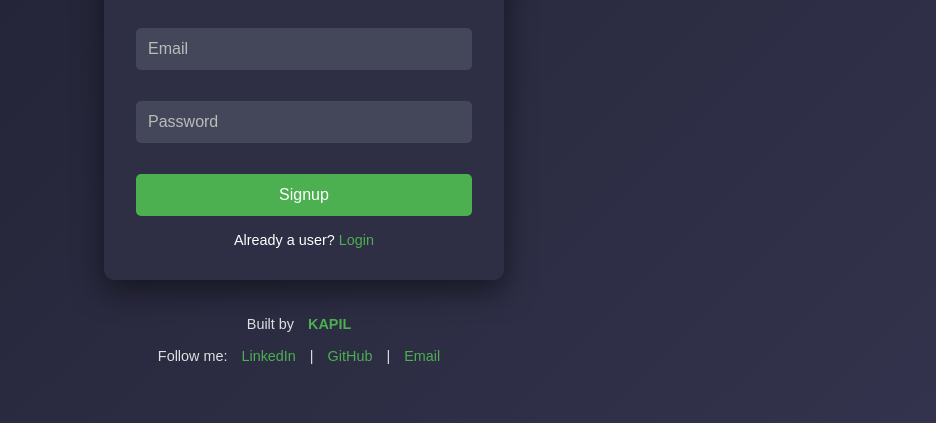
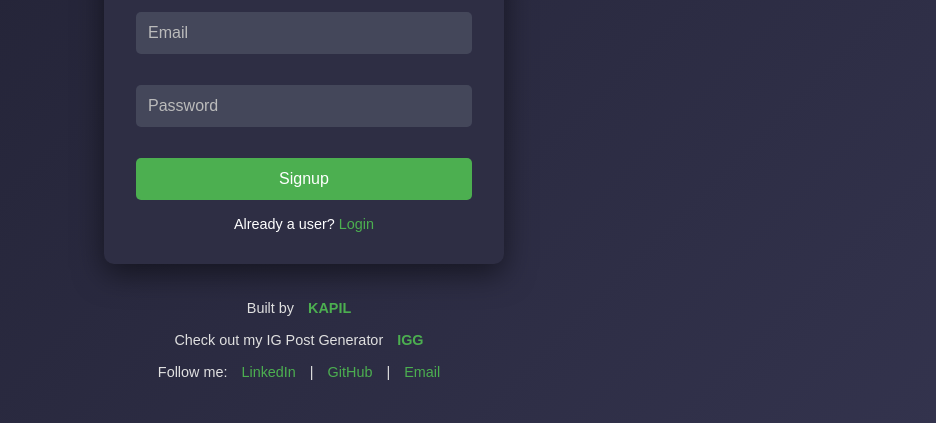
Before and after one commit to Sayapatri/frontend, a website: page index.html in a window 1280 px wide. Shown: the part 377-800 px from the top of the page, without its empty margins (336-1272 px from the left). Drawn offline with Linux system fonts and the light colour scheme.

Commit message:
Update index.html

```diff
--- a/index.html
+++ b/index.html
@@ -184,6 +184,7 @@
 
     <footer>
         <p>Built by <strong><a href="https://www.linkedin.com/in/kapilz007" target="_blank">KAPIL</a></strong></p>
+        <p>Check out my IG Post Generator <strong><a href="https://generate-image-with-headline.onrender.com/" target="_blank">IGG</a></strong></p>
         <p>Follow me:
             <a href="https://www.linkedin.com/in/kapilz007" target="_blank">LinkedIn</a> |
             <a href="https://github.com/Sayapatri" target="_blank">GitHub</a> |
```
